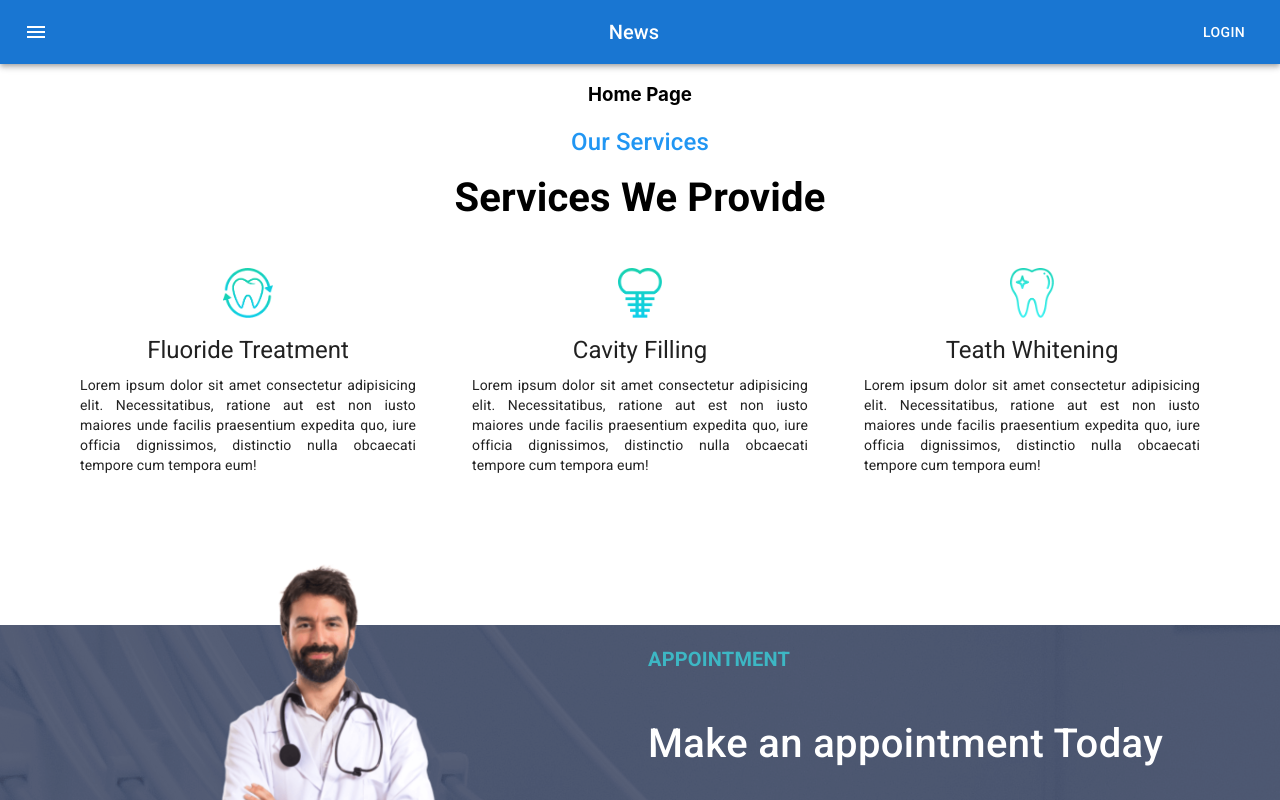
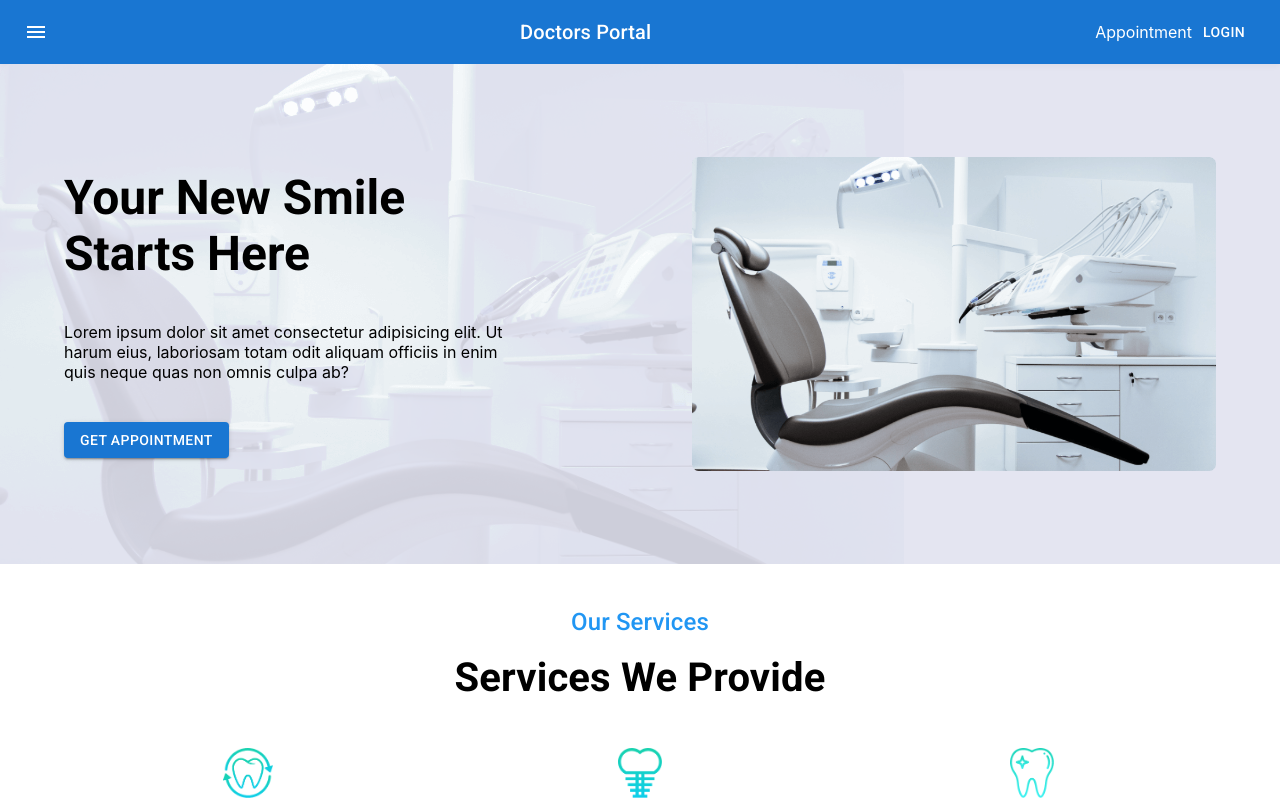
Before and after one commit to mesu-ai/doctors-portal, a React (Create React App) app: page / in a window 1280 px wide. Shown: the top 800 px of the page. Built offline with nearby package versions, Linux system fonts and the light colour scheme.

Commit message:
home banner

```diff
--- a/src/App.css
+++ b/src/App.css
@@ -1,3 +1,4 @@
 .App {
   text-align: center;
+  /* background-color: rgba(226, 227, 240, 0.911); */
 }
--- a/src/App.js
+++ b/src/App.js
@@ -4,6 +4,7 @@ import { BrowserRouter,Switch,Route } from 'react-router-dom';
 import Home from './pages/home/Home';
 import Header from './components/header/Header';
 import Notfind from './pages/notfind/Notfind';
+import Appointment from './pages/appointment/Appointment';
 
 function App() {
   return (
@@ -15,6 +16,7 @@ function App() {
 
         <Route exact path='/'><Home></Home></Route>
         <Route path='/home'><Home></Home></Route>
+        <Route path='/appointment'><Appointment></Appointment></Route>
 
         <Route path='*'><Notfind></Notfind></Route>
 
--- a/src/components/shared/navigation/Navigation.js
+++ b/src/components/shared/navigation/Navigation.js
@@ -6,6 +6,7 @@ import Typography from '@mui/material/Typography';
 import Button from '@mui/material/Button';
 import IconButton from '@mui/material/IconButton';
 import MenuIcon from '@mui/icons-material/Menu';
+import { Link } from 'react-router-dom';
 
 const Navigation = () => {
     return (
@@ -22,9 +23,13 @@ const Navigation = () => {
                     <MenuIcon />
                 </IconButton>
                 <Typography variant="h6" component="div" sx={{ flexGrow: 1 }}>
-                    News
+                  Doctors Portal
                 </Typography>
+
+                <Link style={{color:'white',textDecoration:'none'}} to='/appointment'>Appointment</Link>
+
                 <Button color="inherit">Login</Button>
+
                 </Toolbar>
             </AppBar>
         </Box>
--- /dev/null
+++ b/src/pages/appointment/Appointment.js
@@ -0,0 +1,12 @@
+import React from 'react';
+
+const Appointment = () => {
+    return (
+        <div>
+            <h3>Appointment Page</h3>
+
+        </div>
+    );
+};
+
+export default Appointment;
--- a/src/pages/home/Home.js
+++ b/src/pages/home/Home.js
@@ -1,11 +1,13 @@
 import React from 'react';
 import AppointmentBanner from './appoinmentBanner/AppointmentBanner';
+import HomeBanner from './homeBanner/HomeBanner';
 import Services from './services/Services';
 
 const Home = () => {
     return (
         <div>
-            <h3>Home Page</h3>
+
+            <HomeBanner></HomeBanner>
             <Services></Services>
             <AppointmentBanner></AppointmentBanner>
 
--- /dev/null
+++ b/src/pages/home/homeBanner/HomeBanner.js
@@ -0,0 +1,47 @@
+import { Button, Container, Grid, Typography } from '@mui/material';
+import { Box, fontWeight } from '@mui/system';
+import React from 'react';
+import chair from '../../../images/chair.png';
+
+const bannerBg={
+    height:'500px',
+    background:`url(${chair})`,
+    backgroundRepeat:'no-repeat',
+    backgroundColor: 'rgba(226, 227, 240, 0.911)',
+    backgroundBlendMode:'lighten,darken',
+
+}
+
+const HomeBanner = () => {
+    return (
+
+        <Box style={bannerBg}  sx={{ flexGrow: 1,mb:5, display:'flex',alignItems:'center',justifyContent:'center' }}>
+            <Container >
+            <Grid container spacing={5} >
+                <Grid item xs={12} md={6} lg={5} sx={{textAlign:'start',display:'flex',flexDirection:'column',alignItems:'start',justifyContent:'center'}}>
+                    <Typography sx={{fontWeight:'bold'}} variant="h3">
+                        Your New Smile <br />
+                        Starts Here
+
+                    </Typography>
+
+                    <Typography sx={{my:5}} component="div" variant="p">
+                        Lorem ipsum dolor sit amet consectetur adipisicing elit. Ut harum eius, laboriosam totam odit aliquam officiis in enim quis neque quas non omnis culpa ab?
+                    </Typography>
+
+                <Button variant="contained">GET APPOINTMENT</Button>
+
+
+
+                </Grid>
+                <Grid item xs={12} md={6} lg={7} sx={{display:"flex",justifyContent:"end"}}>
+                    <img   src={chair} alt="" width="80%" />
+                </Grid>
+
+            </Grid>
+            </Container>
+        </Box>
+    );
+};
+
+export default HomeBanner;
```
